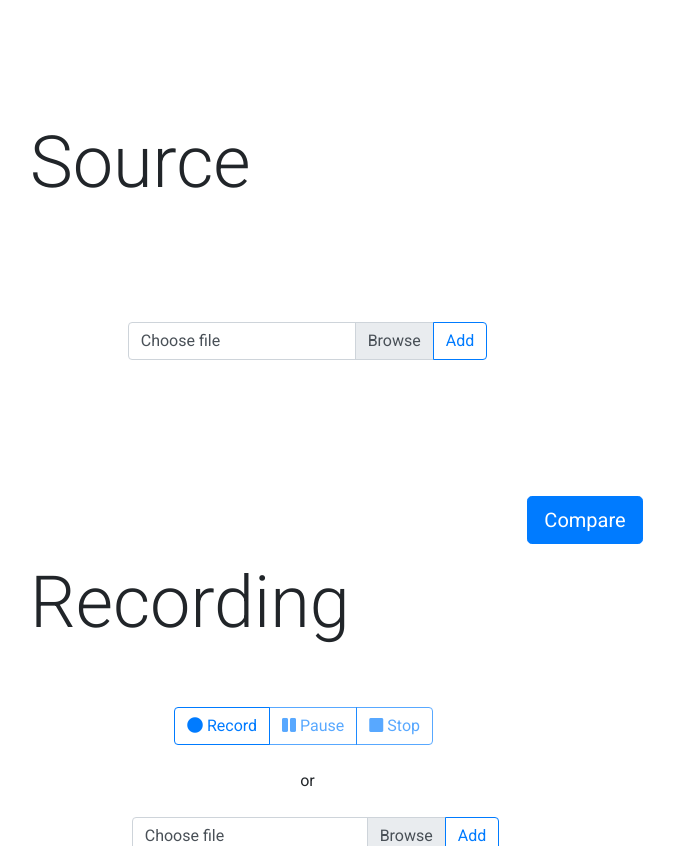
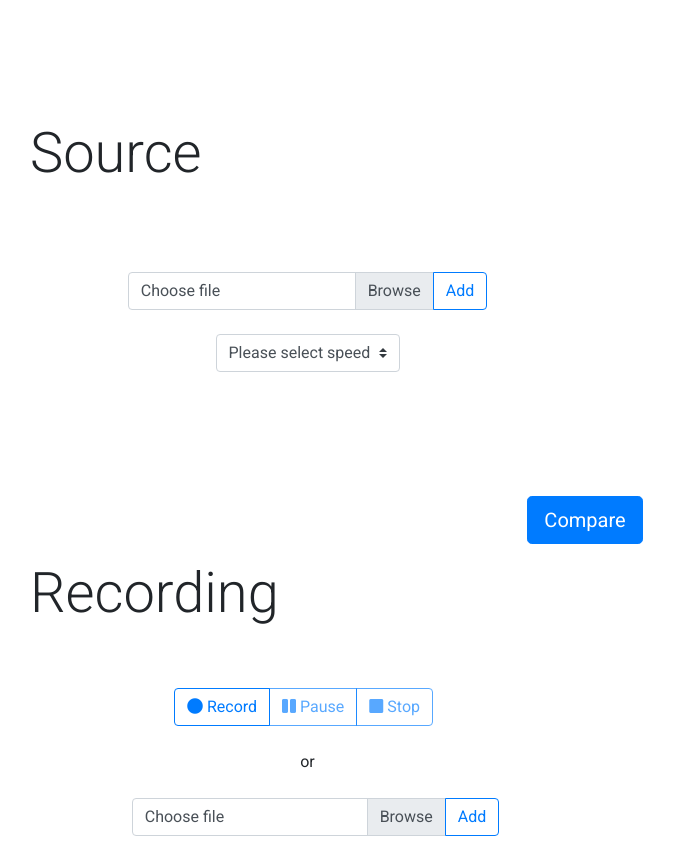
Before and after one commit to ansonscleung/MusicCompare, a plain HTML site: page index.html in a window 1280 px wide. Shown: the part 680-1526 px from the top of the page, without its empty margins (55-729 px from the left). Drawn offline with nearby package versions, Linux system fonts and the light colour scheme; a script that the page names is missing; a web font is replaced by a local one.

Commit message:
BPM range selection

```diff
--- a/index.html
+++ b/index.html
@@ -35,9 +35,10 @@
             </div>
         </div>
         <div class="container min-vh-100" id="musicCompare">
-            <div class="file-select d-md-flex flex-column flex-wrap">
-                <h1 class="display-3 file-display mb-0">Source</h1>
-                <div class="d-flex justify-content-center align-items-center file-pick">
+            <div class="file-select d-sm-flex flex-column flex-wrap">
+                <h1 class="display-4 file-display m-0">Source</h1>
+                <div class="d-flex flex-column justify-content-center align-items-center file-pick m-0">
+                    <div class="mb-4">
                         <form>
                             <div class="input-group">
                                 <div class="custom-file">
@@ -50,7 +51,19 @@
                             </div>
                         </form>
                     </div>
-                <div class="display-list my-1 overflow-auto">
+                    <div>
+                        <select class="custom-select" id="sampleBPMSelection">
+                            <option disabled selected>Please select speed</option>
+                            <option value="40"> <i>Grave</i> / Very Slow</option>
+                            <option value="80"> <i>Andante</i> / Slow </option>
+                            <!--option value="2" selected = "selected"> Average</option -->
+                            <option value="120" > <i>Moderato</i> / Average</option>
+                            <option value="150"> <i>Allegro</i> / Fast </option>
+                            <option value="180"> <i>Presto</i> / Very Fast </option>
+                        </select>
+                    </div>
+                </div>
+                <div class="display-list my-1 overflow-auto m-0">
                     <h3 class="d-none">Source</h3>
                     <table class="table align-middle d-none" id="sourceListNew" data-item="0">
                         <thead>
@@ -68,8 +81,8 @@
             <div class="compare d-flex">
                 <button class="btn btn-primary btn-lg m-auto" type="button" id="compare">Compare</button>
             </div>
-            <div class="file-select d-flex flex-column flex-wrap">
-                <h1 class="display-3 file-display mb-0">Recording</h1>
+            <div class="file-select d-sm-flex flex-column flex-wrap">
+                <h1 class="display-4 file-display mb-0">Recording</h1>
                 <div class="d-flex flex-column justify-content-center align-items-center file-pick">
                     <div class="btn-group mr-2" role="group" id="controls">
                         <button class="btn btn-outline-primary" id="recordButton"><i class="fas fa-circle"></i> Record</button>
--- a/recorder.js
+++ b/recorder.js
@@ -158,6 +158,11 @@ $(document).ready(function () {
         var file = {};
         file['#src_bpm'] = rec['#source'][parseInt(src_file, 10)-1];
         file['#rec_bpm'] = rec['#record'][parseInt(rec_file, 10)-1];
+
+        $('#src_bpm').text("");
+        $('#src_bpm').parent().addClass("d-none");
+        $('#rec_bpm').text("");
+        $('#rec_bpm').parent().addClass("d-none");
         var audio = [];
         $.each(file, function(key, item){
             var reader = new FileReader();
@@ -166,7 +171,8 @@ $(document).ready(function () {
             reader.addEventListener("load", function() {
                 context.decodeAudioData(reader.result).then(function(buffer){
                     info(item, buffer);
-                    prepare(buffer, key, 140, 40, 0.7, 200).then(function(bpm){console.log("Prepare then");});
+                    var selectedBPM = $("#sampleBPMSelection").val() ? $("#sampleBPMSelection").val() : 120;
+                    prepare(buffer, key, selectedBPM, 25, 0.75, 150).then(function(bpm){console.log("Prepare then");});
                     audio.push(buffer);
                     console.log(audio.length);
                     if (audio.length == 2) {
--- a/style.css
+++ b/style.css
@@ -7,12 +7,12 @@ body {
 .compare{
     height: 10vh;
 }
-@media (max-width: 767.98px){
+@media (max-width: 575.98px){
     .file-select{
         min-height: 45vh;
     }
 }
-@media (min-width: 768px)  {
+@media (min-width: 576px)  {
     .file-select{
         height: 45vh;
     }
```
Also changed, not shown: beat-detector.js (indentation only). Lines whose indentation alone changed are shown as unchanged.
